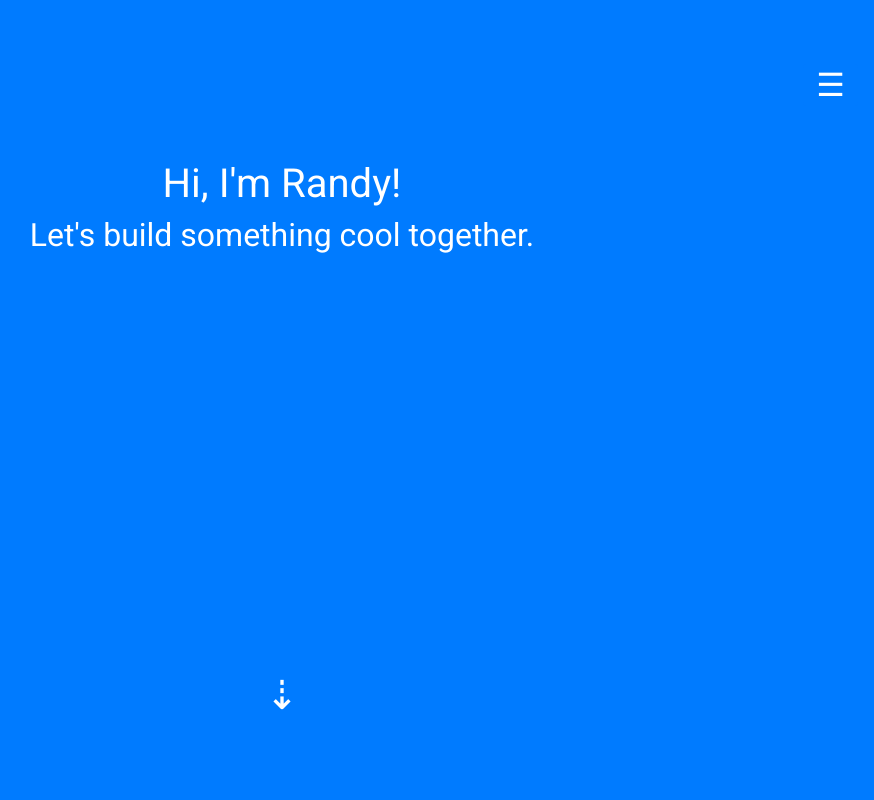
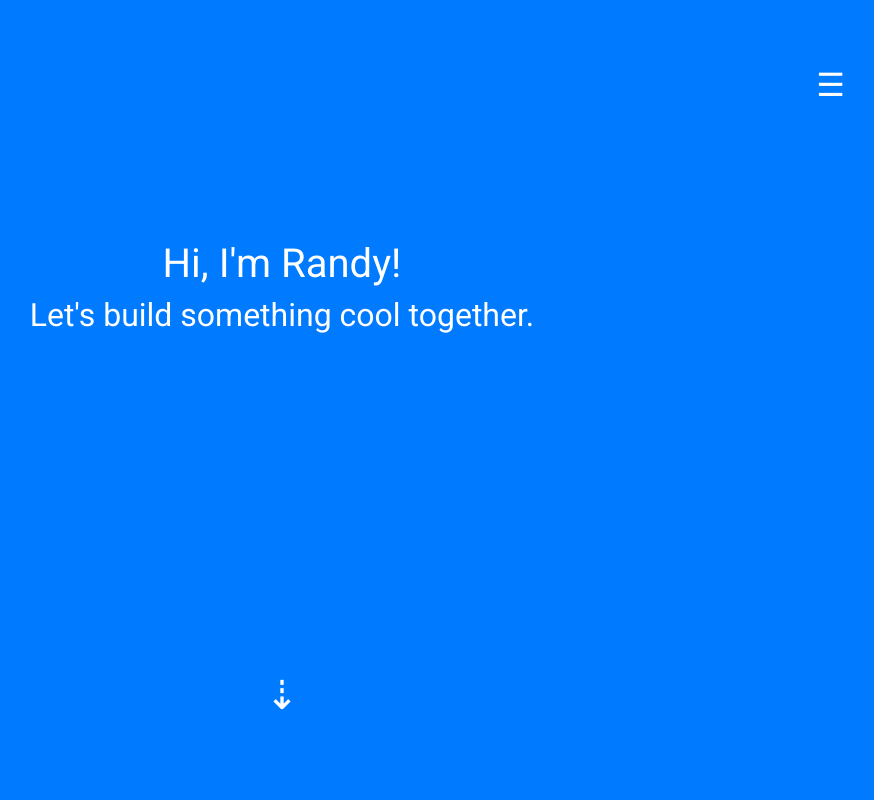
Before and after one commit to randocalrissian/demo-site, a plain HTML site: page index.html in a window 1280 px wide. Shown: the top 800 px of the page, without its empty margins (358-1232 px from the left). Drawn offline with nearby package versions, Linux system fonts and the light colour scheme.

Commit message:
First commit

```diff
--- a/css/style.css
+++ b/css/style.css
@@ -3,7 +3,7 @@
   font-family: 'Roboto', sans-serif;
 }
 header {
-  padding: 10em 0 8em;
+  padding: 15em 0 8em;
   height: 100vh;
   display: flex;
 }
```
